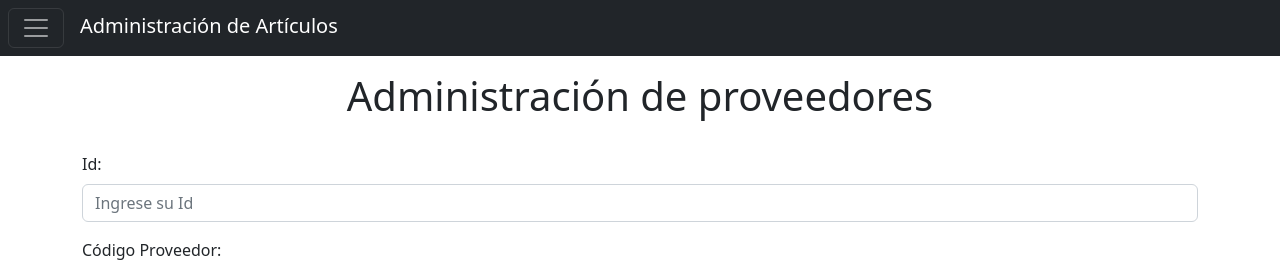
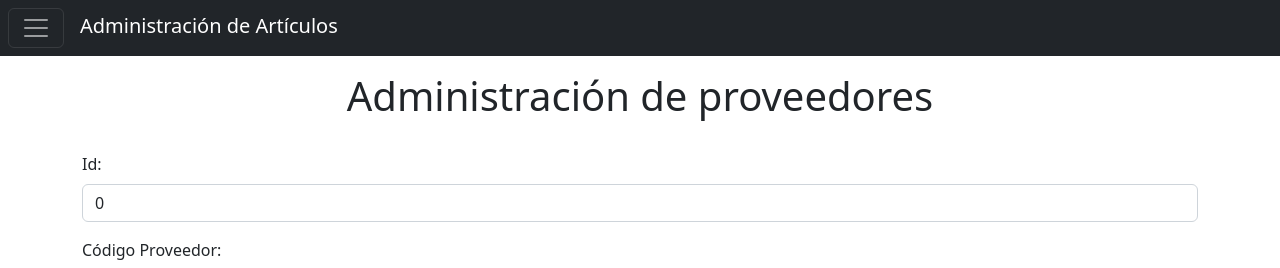
Before and after one commit to Ernest1139/Proveedores-Angular, an Angular app: page /agregarproveedor in a window 1280 px wide. Shown: the top 268 px of the page. Built offline with nearby package versions, Linux system fonts and the light colour scheme.

Commit message:
Actualización formulario proveedores con ngModel 1

```diff
--- a/src/app/formulario-proveedores/formulario-proveedores.component.html
+++ b/src/app/formulario-proveedores/formulario-proveedores.component.html
@@ -4,7 +4,7 @@
 <div>
     <div class="mb-3">
       <label class="form-label">Id:</label>
-      <input type="number" class="form-control" placeholder="Ingrese su Id" required onkeypress="return event.charCode >= 48 && event.charCode <= 57">
+      <input type="number" class="form-control" placeholder="Ingrese su Id" [(ngModel)]="proveedorSeleccionado.Id" required onkeypress="return event.charCode >= 48 && event.charCode <= 57">
     </div>
 
     <div class="mb-3">
--- a/src/app/tabla/tabla.component.ts
+++ b/src/app/tabla/tabla.component.ts
@@ -10,7 +10,7 @@ import { ArticulosService } from '../services/articulos.service';
 })
 export class TablaComponent {
 
-  @Output() articuloSeleccionadoMostrar = new EventEmitter();
+  //@Output() articuloSeleccionadoMostrar = new EventEmitter();
 
   articuloSeleccionado : Articulos = {
     codigo : '',
```
Also changed, not shown: src/app/formulario-proveedores/formulario-proveedores.component.ts (+5 -5 lines).
